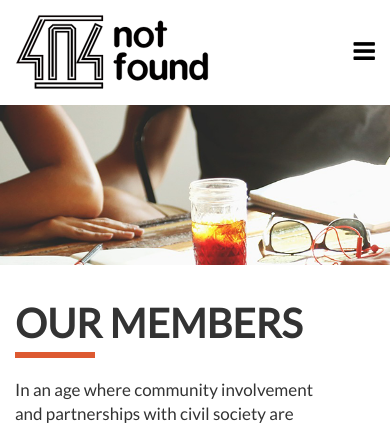
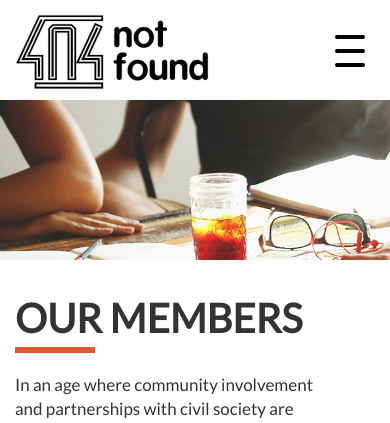
Before and after one commit to 404md/www, a web app: file members/index.html in a window 390 px wide. Shown: the top 423 px of the page. Run offline with its HTML, style and script files only (its server is not run), Linux system fonts and the light colour scheme.

Commit message:
responsive nav (#16)

```diff
--- a/css/index.css
+++ b/css/index.css
@@ -77,6 +77,11 @@
         font-size: 25px;
         font-weight: 600;
         padding-bottom: 20px; }
+
+.menu-toggle {
+  width: 100px;
+  height: 100px;
+  background: red; }
 
 * {
   margin: 0;
--- a/js/main.js
+++ b/js/main.js
@@ -23,3 +23,13 @@ function myMap() {
         title: 'Olimpiada'
     });
 }
+
+
+(function ($) {
+
+    $(function() {
+        $('#menu-toggle').click(function () {
+            $(this).toggleClass('open');
+        });
+    });
+})(jQuery);
--- a/members/index.html
+++ b/members/index.html
@@ -33,14 +33,23 @@ height="0" width="0" style="display:none;visibility:hidden"></iframe></noscript>
             </a>
         </div>
         <div class="nav-top">
+            <div id="menu-toggle">
+                <div id="hamburger">
+                    <span></span>
+                    <span></span>
+                    <span></span>
+                </div>
+                <div id="cross">
+                    <span></span>
+                    <span></span>
+                </div>
+            </div>
             <ul class="navt" id="myTopnav">
-                <li><a class="link odd active" href="/members/">Members</a></li>
+                <li><a class="link active" href="/members/">Members</a></li>
                 <li><a class="link" href="/amenities/">Amenities</a></li>
-                <li><a class="link odd" href="/pricing/">Pricing</a></li>
+                <li><a class="link" href="/pricing/">Pricing</a></li>
                 <li><a class="link" href="/contact/">Contact</a></li>
-                <li><a class="last-line odd" href="https://blog.404.md"><span class="blog">blog</span></a></li>
-                <li class="icon"><a href="javascript:void(0);" onclick="NavigationFunction()">
-                    <i class="fa fa-bars" aria-hidden="true"></i></a></li>
+                <li><a class="last-line" href="https://blog.404.md"><span class="blog">blog</span></a></li>
             </ul>
         </div>
         <div class="clear"></div>
@@ -351,6 +360,7 @@ height="0" width="0" style="display:none;visibility:hidden"></iframe></noscript>
 <script type="text/javascript" src="../js/main.min.js"></script>
 <script type="text/javascript" src="../js/members.min.js"></script>
 <script type="text/javascript" src="../js/progressbar.min.js"></script>
+<script type="text/javascript" src="../js/main.js"></script>
 
 </body>
 </html>
--- a/scss/main.scss
+++ b/scss/main.scss
@@ -137,6 +137,20 @@ body {
             .icon {
               a {
                 color: white;
+              }
+            }
+            #menu-toggle {
+              &.open {
+                #cross {
+                 span {
+                   background: white;
+                 }
+                }
+              }
+              #hamburger {
+                span {
+                  background: white;
+                }
               }
             }
           }
@@ -562,3 +576,100 @@ body {
     }
   }
 }
+
+#menu-toggle {
+  display: none;
+  float: right;
+  width:50px;
+  height:50px;
+  position:relative;
+  top:25px;
+  cursor:pointer;
+
+  #hamburger {
+    position:absolute;
+    height:100%;
+    width:100%;
+    span {
+      width:30px;
+      height:4px;
+      position:relative;
+      top:0;
+      left:10px;
+      margin:10px 0;
+      display:block;
+      background:black;
+      border-radius:2px;
+      &:nth-child(1){
+        transition-delay:.5s;
+      }
+      &:nth-child(2){
+        transition-delay:.625s;
+      }
+      &:nth-child(3){
+        transition-delay:.75s;
+      }
+    }
+  }
+  #cross {
+    position:absolute;
+    height:100%;
+    width:100%;
+    transform:rotate(45deg);
+    span{
+      &:nth-child(1){
+        height:0%;
+        width:4px;
+        position:absolute;
+        top:10%;
+        left:22px;
+        transition-delay:0s;
+      }
+      &:nth-child(2){
+        width:0%;
+        height:4px;
+        position:absolute;
+        left:10%;
+        top:22px;
+        transition-delay:.25s;
+      }
+    }
+  }
+}
+
+#menu-toggle.open {
+  #hamburger {
+    span {
+
+      width:0%;
+      &:nth-child(1){
+        transition-delay:0s;
+      }
+      &:nth-child(2){
+        transition-delay:.125s;
+      }
+      &:nth-child(3){
+        transition-delay:.25s;
+      }
+    }
+  }
+  #cross {
+    span {
+      display:block;
+      background:black;
+      border-radius:2px;
+    }
+    span {
+      &:nth-child(1){
+        height:80%;
+        transition-delay:.625s;
+      }
+    }
+    span {
+      &:nth-child(2){
+        width:80%;
+        transition-delay:.375s;
+      }
+    }
+  }
+}
--- a/scss/responsive.scss
+++ b/scss/responsive.scss
@@ -2,7 +2,28 @@
   .container {
     width: 750px;
   }
+
 }
+
+@media (max-width: 992px) {
+  .main-nav {
+    .container {
+      .nav-top {
+          .navt {
+            li {
+              .link, .last-line {
+                width: 750px;
+                margin: 0 auto;
+                display: block;
+                padding: 0 20px;
+              }
+            }
+          }
+        }
+      }
+    }
+  }
+
 
 
 @media (min-width: 992px) {
@@ -112,55 +133,129 @@
 }
 
 @media screen and (max-width: 992px) {
+  #menu-toggle {
+    display: block;
+  }
 .main-nav {
   .container {
     .nav-top {
-        position: relative;
-        float:none;
+      float: none;
+
       .navt {
+        display: none;
+        position: absolute;
+        top: 100px;
+        width: 100%;
+        left:0;
+        background: white;
+        z-index: 2;
+        line-height: 70px;
+        box-shadow:-3px -4px 5px -5px rgba(0, 0, 0, 0.3);
+          -webkit-box-shadow:-3px -5px 5px -5px rgba(0, 0, 0, 0.3);
         li {
-            display: none;
+          display: block;
+          &:last-child {
+            box-shadow: -3px 2px 3px rgba(0, 0, 0, 0.3);
+            -webkit-box-shadow: -3px 2px 3px rgba(0, 0, 0, 0.3);
           }
-          .icon {
-            float: right;
-            display: inline-block;
-            line-height: 100px;
+          &:nth-child(odd){
+            background: #FCFCFB;
           }
-          &.responsive {
-            float: none;
-            clear: both;
-            line-height: 30px;
+          .link {
+            border: 0;
+            width: 750px;
+            margin: 0 auto;
+            &.active {
+              color: #dd5931;
+            }
 
-            .icon {
-              right: 0;
-              top: 0;
-              position: absolute;
-              line-height: 100px;
           }
-            li {
-              float: none;
-              display: inline;
-
-              a {
-                display: block;
-                text-align: center;
+          &:hover {
+            background: #dd5931;
+            a, .link.active {
+              color:white;
+            }
           }
           .last-line {
-                line-height: 1;
-                padding: 10px 0;
-                .blog {
-                  margin-left: 0;
+            &:hover {
+              background:#dd5931 ;
             }
           }
+        }
+        .blog {
+          border:0;
+          width: 765px;
+          margin: 0 auto;
+          &:hover {
+            background: #dd5931;
+            color:white;
+          }
+        }
+      }
+
+      .open + .navt{
+        display: block;
+      }
+      &.main-page-nav {
+        .navt {
+          display: none;
+          position: absolute;
+          top: 100px;
+          width: 100%;
+          left:0;
+          background: black;
+          z-index: 2;
+          line-height: 70px;
+          box-shadow:-3px -4px 5px -5px rgba(0, 0, 0, 0.3);
+          -webkit-box-shadow:-3px -5px 5px -5px rgba(0, 0, 0, 0.3);
+          li {
+            display: block;
+            &:last-child {
+              box-shadow: -3px 2px 3px rgba(0, 0, 0, 0.3);
+              -webkit-box-shadow: -3px 2px 3px rgba(0, 0, 0, 0.3);
+            }
+            &:nth-child(odd){
+              background: transparent;
+            }
             .link {
-                margin: 0;
+              border: 0;
+              width: 750px;
+              margin: 0 auto;
+              &.active {
+                color: #dd5931;
+              }
+
+            }
+            &:hover {
+              background: #dd5931;
+              a, .link.active {
+                color:white;
+              }
+            }
+            .last-line {
+              &:hover {
+                background:#dd5931 ;
+              }
+            }
+          }
+          .blog {
+            border:0;
+            width: 765px;
+            margin: 0 auto;
+            &:hover {
+              background: #dd5931;
+              color:white;
+            }
+          }
+        }
+        .open + .navt{
+          display: block;
         }
       }
     }
   }
 }
-    }
-  }
+
   .footer-black {
     .container {
       .left-footer {
```
Also changed, not shown: amenities/index.html (+15 -5 lines), contact/index.html (+18 -6 lines), index.html (+13 -4 lines), pricing/index.html (+15 -5 lines), css/index.min.css, 2 other files. Lines whose indentation alone changed are shown as unchanged.
